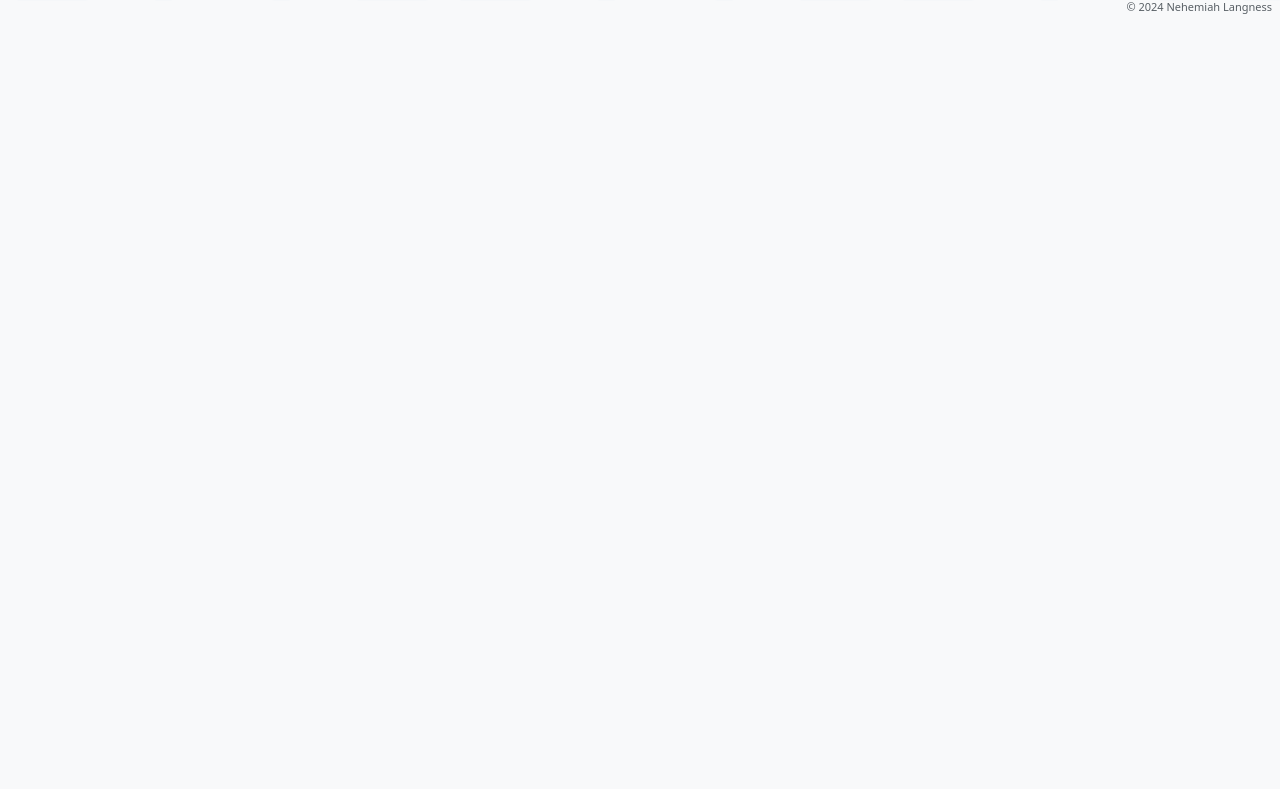
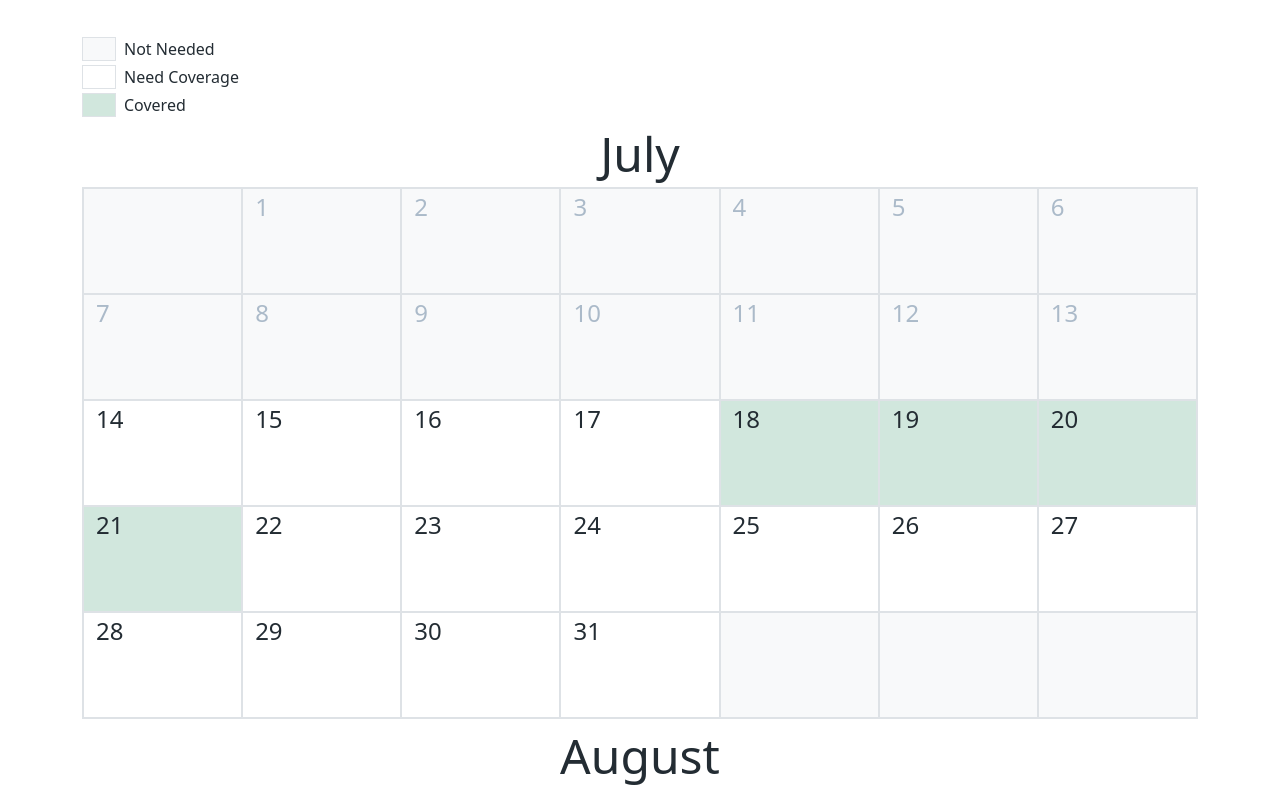
Before and after one commit to Nehemiah-Langness/baby-registry, a React (Vite) app: page /on-call in a window 1280 px wide. Shown: the part 1216-2005 px from the top of the page. Before the commit the page ends 1241 px from the top, so only its background shows below. Built offline with nearby package versions, Linux system fonts and the light colour scheme.

Commit message:
added start of calendar

```diff
--- a/src/pages/home.tsx
+++ b/src/pages/home.tsx
@@ -26,7 +26,7 @@ export default function Profile() {
                         <SubHeader>Watching our other kids</SubHeader>
                     </div>
                     <DetailSection>
-                        <DetailText>We don't have any family close by, so we need to rely on friends to stay with our kids while we are in the hospital.</DetailText>
+                        <DetailText>We don't have any family close by, so we need to rely heavily on friends to stay with our kids while we are in the hospital.</DetailText>
                         <DetailText>Before we can head to the hospital, we'll need someone to call who can get to our house quickly.</DetailText>
                         <DetailText>Once the baby is born, we hope to be back after 6 hours, but if there are complications, we'll need sitters for up two days.</DetailText>
                         <Link className='btn btn-outline-primary' to='/on-call'>
--- a/src/pages/on-call.tsx
+++ b/src/pages/on-call.tsx
@@ -1,6 +1,10 @@
 import { SubHeader } from '../components/sub-header';
 import { DetailSection } from '../components/detail-section';
 import { DetailText } from '../components/detail-text';
+import { useMemo } from 'react';
+
+const onCallStartDate = new Date(2024, 6, 14);
+const onCallEndDate = new Date(2024, 7, 24);
 
 export default function OnCall() {
     return (
@@ -15,9 +19,17 @@ export default function OnCall() {
                         <SubHeader>Volunteer Categories</SubHeader>
                     </div>
                     <DetailSection>
-                        <DetailText><b>On Call Tier 1</b>: Someone who is willing to receive a call during set days and times and and arrive at our house in under 15 to 20 minutes and watch the kids for up to 2 hours</DetailText>
-                        <DetailText><b>On Call Tier 2</b>: Someone who is willing to receive a call during set days and times and head to our house with an arrival window under 2 hours and watch the kids for up to 8 hours</DetailText>
-                        <DetailText><b>Baby Sitter</b>: Someone who is willing to block out pre-scheduled days and times to come watch the kids in 8-hour blocks</DetailText>
+                        <DetailText>
+                            <b>On Call Tier 1</b>: Someone who is willing to receive a call during set days and times and and arrive at our house in under 15 to 20 minutes and
+                            watch the kids for up to 2 hours
+                        </DetailText>
+                        <DetailText>
+                            <b>On Call Tier 2</b>: Someone who is willing to receive a call during set days and times and head to our house with an arrival window under 2 hours and
+                            watch the kids for up to 8 hours
+                        </DetailText>
+                        <DetailText>
+                            <b>Baby Sitter</b>: Someone who is willing to block out pre-scheduled days and times to come watch the kids in 8-hour blocks
+                        </DetailText>
                     </DetailSection>
                 </div>
             </div>
@@ -27,14 +39,250 @@ export default function OnCall() {
                         <SubHeader>How this works</SubHeader>
                     </div>
                     <DetailSection>
-                        <DetailText>When it is time for us to head to the hospital, we'll call whoever is scheduled for being on-call as a tier 1 volunteer so we can get on the road as soon as possible.</DetailText>
-                        <DetailText>Once we know a tier 1 volunteer is coming to watch the kids, we'll call the scheduled tier 2 volunteer so they can relieve the tier 1 volunteer when they are able.</DetailText>
-                        <DetailText>The tier 2 volunteer will have access to the next scheduled sitter's time slot and contact information so they can make plans to hand-off baby-sitting duty.</DetailText>
-                        <DetailText>Each subsequent baby sitter will follow the same process of contacting the next person in line and coordinating timing for switching places.</DetailText>
+                        <DetailText>
+                            When it is time for us to head to the hospital, we'll call whoever is scheduled for being on-call as a tier 1 volunteer so we can get on the road as
+                            soon as possible.
+                        </DetailText>
+                        <DetailText>
+                            Once we know a tier 1 volunteer is coming to watch the kids, we'll call the scheduled tier 2 volunteer so they can relieve the tier 1 volunteer when
+                            they are able.
+                        </DetailText>
+                        <DetailText>
+                            The tier 2 volunteer will have access to the next scheduled sitter's time slot and contact information so they can make plans to hand-off baby-sitting
+                            duty.
+                        </DetailText>
+                        <DetailText>
+                            Each subsequent baby sitter will follow the same process of contacting the next person in line and coordinating timing for switching places.
+                        </DetailText>
                     </DetailSection>
                 </div>
             </div>
-
+            <div className='bg-white'>
+                <div className='container py-5'>
+                    <Calendar endDate={onCallEndDate} startDate={onCallStartDate} />
+                </div>
+            </div>
         </>
     );
 }
+
+const currentVolunteers = [
+    {
+        date: new Date(2024, 6, 18),
+        partial: true
+    },
+    {
+        date: new Date(2024, 6, 19)
+    },
+    {
+        date: new Date(2024, 6, 20)
+    },
+    {
+        date: new Date(2024, 6, 21),
+        partial: true
+    },
+    {
+        date: new Date(2024, 7, 3),
+        partial: true
+    },
+    {
+        date: new Date(2024, 7, 4)
+    },
+    {
+        date: new Date(2024, 7, 5)
+    },
+    {
+        date: new Date(2024, 7, 6)
+    },
+    {
+        date: new Date(2024, 7, 7)
+    },
+    {
+        date: new Date(2024, 7, 8)
+    },
+    {
+        date: new Date(2024, 7, 9)
+    },
+    {
+        date: new Date(2024, 7, 10)
+    },
+    {
+        date: new Date(2024, 7, 11)
+    },
+    {
+        date: new Date(2024, 7, 12)
+    },
+    {
+        date: new Date(2024, 7, 13)
+    },
+    {
+        date: new Date(2024, 7, 14)
+    },
+    {
+        date: new Date(2024, 7, 15)
+    },
+    {
+        date: new Date(2024, 7, 16)
+    },
+    {
+        date: new Date(2024, 7, 17)
+    },
+    {
+        date: new Date(2024, 7, 18)
+    },
+    {
+        date: new Date(2024, 7, 19)
+    },
+    {
+        date: new Date(2024, 7, 20)
+    },
+    {
+        date: new Date(2024, 7, 21)
+    },
+    {
+        date: new Date(2024, 7, 22)
+    },
+    {
+        date: new Date(2024, 7, 23)
+    },
+    {
+        date: new Date(2024, 7, 24)
+    },
+]
+
+
+function Calendar({ endDate, startDate }: { startDate: Date; endDate: Date }) {
+
+    const { end, first, last, start } = useMemo(() => {
+        const normalizedStartDate = normalizeDate(startDate);
+        const normalizedEndDate = normalizeDate(endDate);
+        const firstDay = firstDayOfMonth(normalizedStartDate);
+        const lastDay = lastDayOfMonth(normalizedEndDate);
+
+        return {
+            start: normalizedStartDate,
+            end: normalizedEndDate,
+            first: firstDay,
+            last: lastDay,
+        };
+    }, [endDate, startDate]);
+
+    const months = useMemo(() => {
+        const current = new Date(first.valueOf());
+        const months: Date[][][] = [];
+        let weeks: Date[][] = [];
+        let days: Date[] = [];
+        let currentMonth = current.getMonth();
+
+        while (current.valueOf() <= last.valueOf()) {
+            if (current.getDay() === 0 && days.length) {
+                weeks.push(days);
+                days = [];
+            }
+
+            if (current.getMonth() !== currentMonth && weeks.length) {
+                if (days.length) {
+                    weeks.push(days);
+                    days = [];
+                }
+                months.push(weeks);
+                weeks = [];
+                currentMonth = current.getMonth();
+            }
+
+            days.push(new Date(current.valueOf()));
+            current.setDate(current.getDate() + 1);
+        }
+
+        weeks.push(days);
+        months.push(weeks);
+
+        return months;
+    }, [first, last]);
+
+    return (
+        <div>
+            <div className='d-flex mb-1'>
+                <div className='border px-3 py-1 bg-light me-2'></div> Not Needed
+            </div>
+            <div className='d-flex mb-1'>
+                <div className='border px-3 py-1 me-2'></div> Need Coverage
+            </div>
+            <div className='d-flex mb-1'>
+                <div className='border px-3 py-1 bg-success-subtle me-2'></div> Covered
+            </div>
+
+            {months.map((month, i) => (
+                <div key={i}>
+                    <div className='display-5 text-center mb-1 mt-2'>{getMonth(month[0]?.[0]?.getMonth())}</div>
+                    <div className='bg-white border container overflow-hidden'>
+                        {month.map((week, ii) => (
+                            <div key={ii} className='row'>
+                                {ii === 0 && new Array(7 - week.length).fill(0).map((_x, iii) => <div key={'filler' + iii} className='col border bg-light'></div>)}
+                                {week.map((day, iii) => (
+                                    <div
+                                        key={iii}
+                                        className={`col border ${day.valueOf() < start.valueOf() || day.valueOf() > end.valueOf() ? 'bg-light text-secondary' : currentVolunteers.find(x => x.date.valueOf() === day.valueOf()) ? 'bg-success-subtle': ''}`}
+                                        style={{ aspectRatio: 3 / 2 }}
+                                    >
+                                        <span className='fs-18'>{day.getDate()}</span>
+                                    </div>
+                                ))}
+                                {ii !== 0 && new Array(7 - week.length).fill(0).map((_x, iii) => <div key={'filler' + iii} className='col border bg-light'></div>)}
+                            </div>
+                        ))}
+                    </div>
+                </div>
+            ))}
+        </div>
+    );
+}
+
+function getMonth(month?: number) {
+    switch (month) {
+        case 0:
+            return 'January';
+        case 1:
+            return 'February';
+        case 2:
+            return 'March';
+        case 3:
+            return 'April';
+        case 4:
+            return 'May';
+        case 5:
+            return 'June';
+        case 6:
+            return 'July';
+        case 7:
+            return 'August';
+        case 8:
+            return 'September';
+        case 9:
+            return 'October';
+        case 10:
+            return 'November';
+        case 11:
+            return 'December';
+        default:
+            return '';
+    }
+}
+
+function normalizeDate(date: Date) {
+    const copy = new Date(date.valueOf());
+    copy.setHours(0, 0, 0, 0);
+    return copy;
+}
+
+function firstDayOfMonth(date: Date) {
+    const copy = new Date(date.valueOf());
+    copy.setDate(1);
+    return copy;
+}
+
+function lastDayOfMonth(date: Date) {
+    const copy = new Date(date.valueOf());
+    copy.setMonth(copy.getMonth() + 1, 0);
+    return copy;
+}
```
